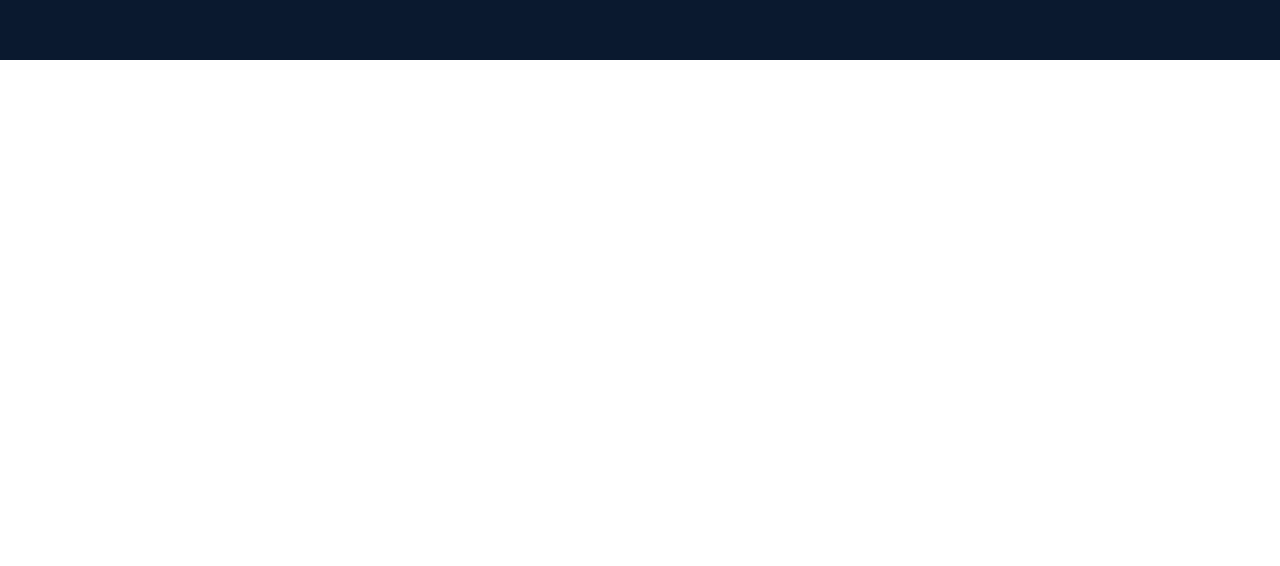
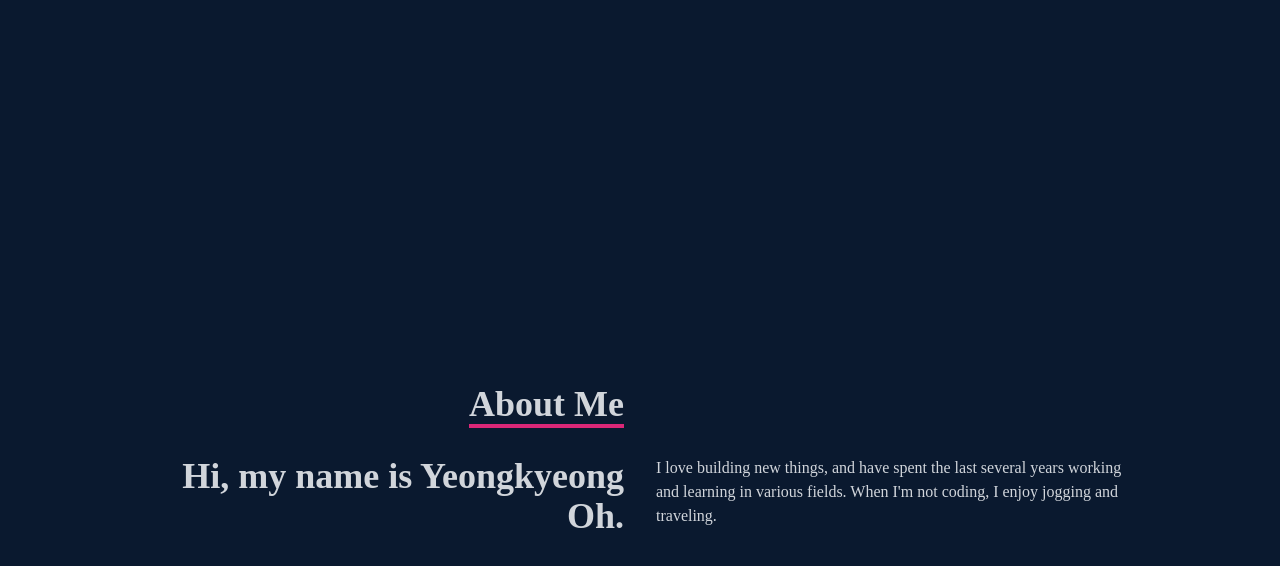
Before and after one commit to Yeongkyeong12/portfolio-kr, a React (Create React App) app: page / in a window 1280 px wide. Shown: the part 740-1306 px from the top of the page. Before the commit the page ends 800 px from the top, so only its background shows below. Built offline with nearby package versions, Linux system fonts and the light colour scheme.

Commit message:
:sparkles: Feat: add layout for About section
add layout for About section

```diff
--- a/src/App.js
+++ b/src/App.js
@@ -1,3 +1,4 @@
+import About from "./components/About";
 import Home from "./components/Home";
 import Navbar from "./components/Navbar";
 
@@ -6,6 +7,7 @@ function App() {
     <div>
       <Navbar />
       <Home />
+      <About />
     </div>
   );
 }
--- /dev/null
+++ b/src/components/About.jsx
@@ -0,0 +1,32 @@
+import React from "react";
+
+function About() {
+  return (
+    <div name="about" className="w-full h-screen bg-[#0a192f] text-gray-300">
+      <div className="flex flex-col justify-center items-center w-full h-full">
+        <div className="max-w-[1000px] w-full px-4 grid grid-cols-2 gap-8">
+          <div className="sm:text-right pb-8 pl-4">
+            <p className="text-4xl font-bold inline border-b-4 border-pink-600">
+              About Me
+            </p>
+          </div>
+          <div></div>
+        </div>
+        <div className="max-w-[1000px] w-full grid sm:grid-cols-2 gap-8 px-4">
+          <div className="sm:text-right text-4xl font-bold">
+            <p>Hi, my name is Yeongkyeong Oh.</p>
+          </div>
+          <div>
+            <p>
+              I love building new things, and have spent the last several years
+              working and learning in various fields. When I'm not coding, I
+              enjoy jogging and traveling.
+            </p>
+          </div>
+        </div>
+      </div>
+    </div>
+  );
+}
+
+export default About;
--- a/src/components/Navbar.jsx
+++ b/src/components/Navbar.jsx
@@ -18,7 +18,6 @@ function Navbar() {
         <li>About</li>
         <li>Skills</li>
         <li>Project</li>
-        <li>Contact</li>
       </ul>
 
       {/* Hamburger menu */}
@@ -36,8 +35,7 @@ function Navbar() {
         <li className="py-6 text-4xl">Home</li>
         <li className="py-6 text-4xl">About</li>
         <li className="py-6 text-4xl">skills</li>
-        <li className="py-6 text-4xl">Work</li>
-        <li className="py-6 text-4xl">Contact</li>
+        <li className="py-6 text-4xl">Project</li>
       </ul>
       {/* Social icons */}
       <div className="hidden lg:flex fixed flex-col top-[35%] left-0">
```
